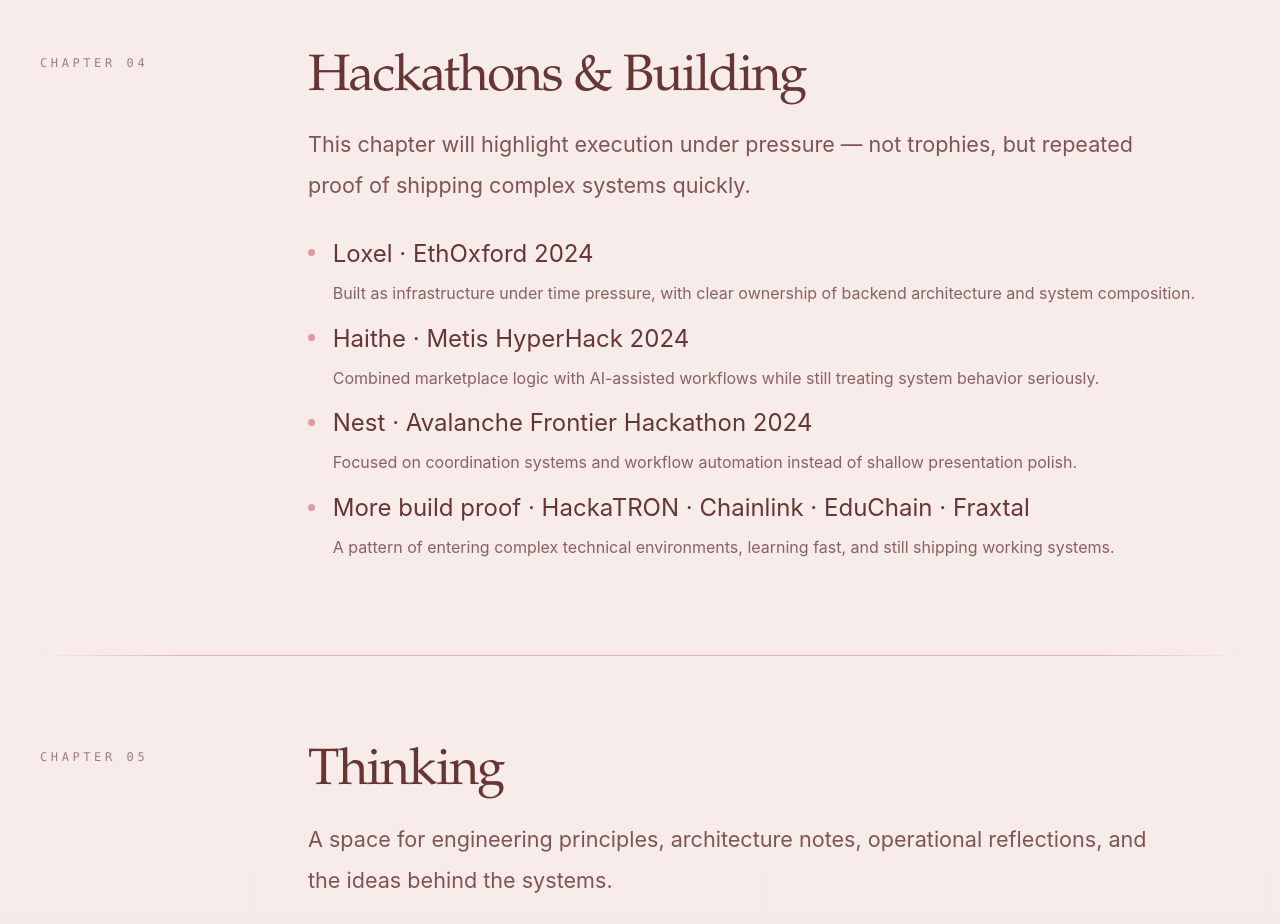
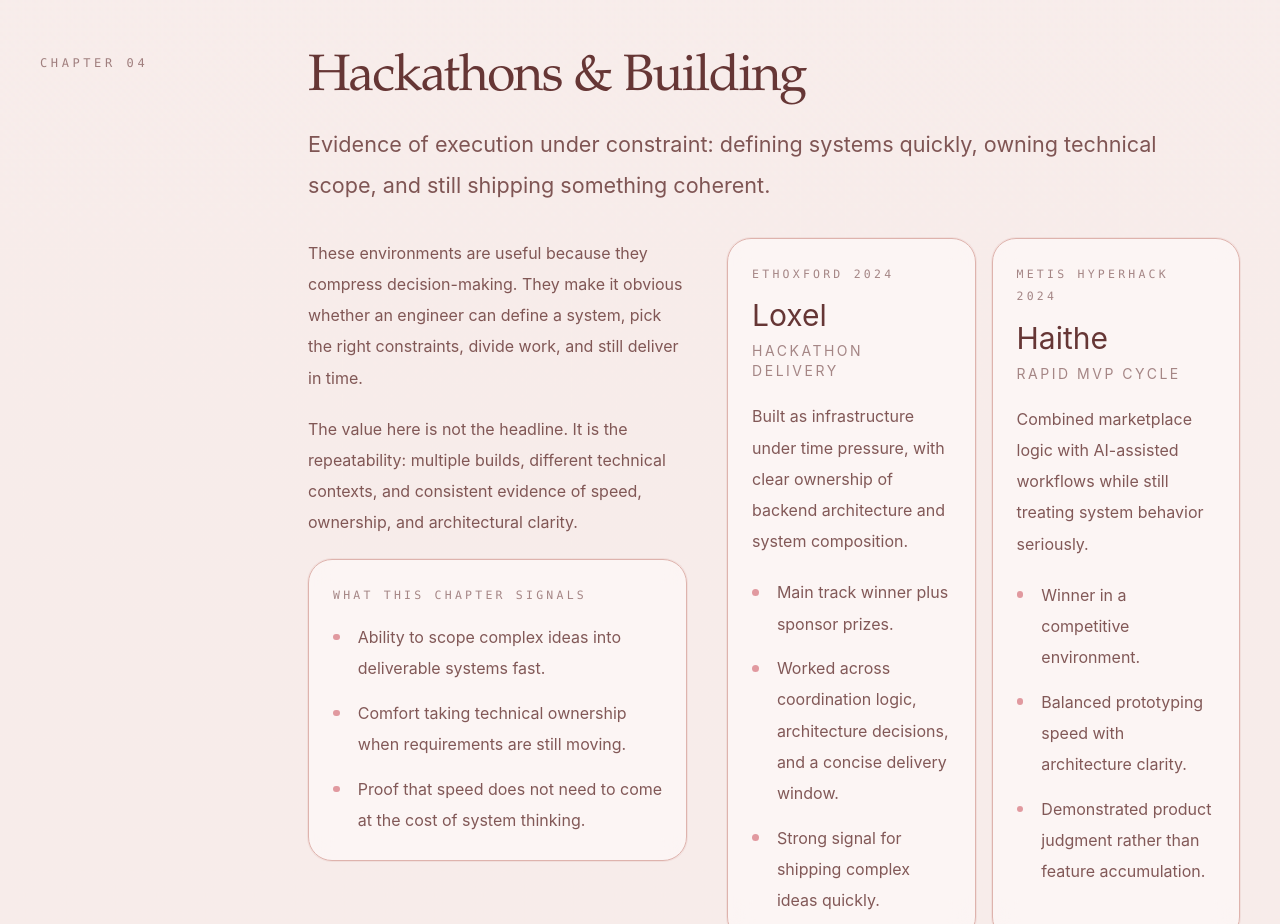
Before and after one commit to harry-sandhu/portfolio, a React (Vite) app: page / in a window 1280 px wide. Shown: the part 10900-11824 px from the top of the page. Built offline with nearby package versions, Linux system fonts and the light colour scheme.

Commit message:
phase 7: frame hackathons as execution proof

```diff
--- a/src/App.tsx
+++ b/src/App.tsx
@@ -307,20 +307,53 @@
           id="building"
           number="04"
           title="Hackathons & Building"
-          lead="This chapter will highlight execution under pressure — not trophies, but repeated proof of shipping complex systems quickly."
+          lead="Evidence of execution under constraint: defining systems quickly, owning technical scope, and still shipping something coherent."
         >
-          <ul className="technical-list">
-            {buildingEntries.map((entry) => (
-              <li key={entry.title}>
-                <div>
-                  <p className="font-[var(--journal-serif)] text-2xl text-[var(--journal-ink)]">
-                    {entry.title} · {entry.event}
-                  </p>
-                  <p className="mt-2 text-[rgba(102,54,53,0.76)]">{entry.angle}</p>
-                </div>
-              </li>
-            ))}
-          </ul>
+          <div className="grid gap-10 xl:grid-cols-[0.85fr_1.15fr]">
+            <div className="space-y-5">
+              <p>
+                These environments are useful because they compress decision-making. They make it obvious whether an engineer
+                can define a system, pick the right constraints, divide work, and still deliver in time.
+              </p>
+              <p>
+                The value here is not the headline. It is the repeatability: multiple builds, different technical contexts, and
+                consistent evidence of speed, ownership, and architectural clarity.
+              </p>
+
+              <section className="paper-panel p-6">
+                <p className="detail-label">What this chapter signals</p>
+                <ul className="technical-list mt-4">
+                  <li>
+                    <span>Ability to scope complex ideas into deliverable systems fast.</span>
+                  </li>
+                  <li>
+                    <span>Comfort taking technical ownership when requirements are still moving.</span>
+                  </li>
+                  <li>
+                    <span>Proof that speed does not need to come at the cost of system thinking.</span>
+                  </li>
+                </ul>
+              </section>
+            </div>
+
+            <div className="building-grid">
+              {buildingEntries.map((entry) => (
+                <article key={entry.title} className="paper-panel p-6">
+                  <p className="detail-label">{entry.event}</p>
+                  <h3 className="mt-3 font-[var(--journal-serif)] text-3xl text-[var(--journal-ink)]">{entry.title}</h3>
+                  <p className="mt-2 text-sm uppercase tracking-[0.18em] text-[rgba(102,54,53,0.58)]">{entry.window}</p>
+                  <p className="mt-5 text-[rgba(102,54,53,0.82)]">{entry.angle}</p>
+                  <ul className="technical-list mt-5">
+                    {entry.evidence.map((item) => (
+                      <li key={item}>
+                        <span>{item}</span>
+                      </li>
+                    ))}
+                  </ul>
+                </article>
+              ))}
+            </div>
+          </div>
         </ChapterPreview>
 
         <div className="journal-shell py-3">
```
